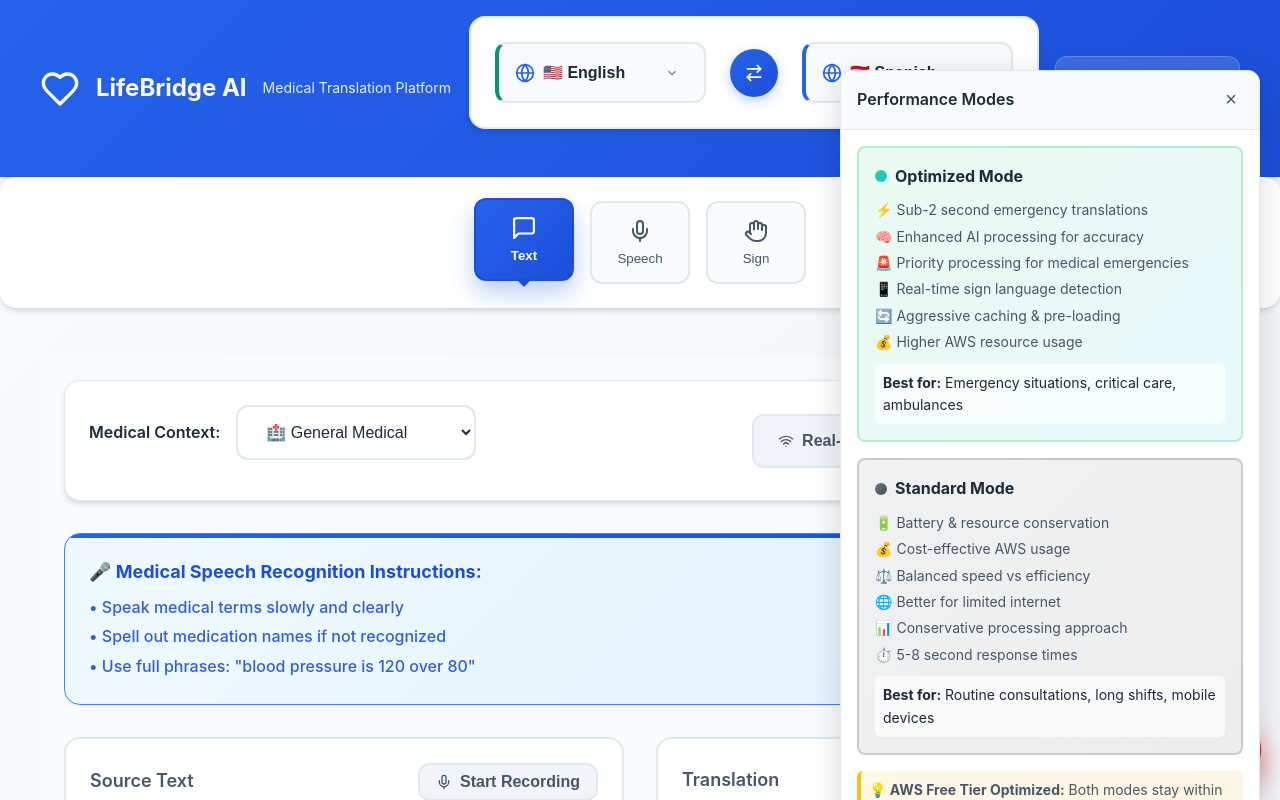
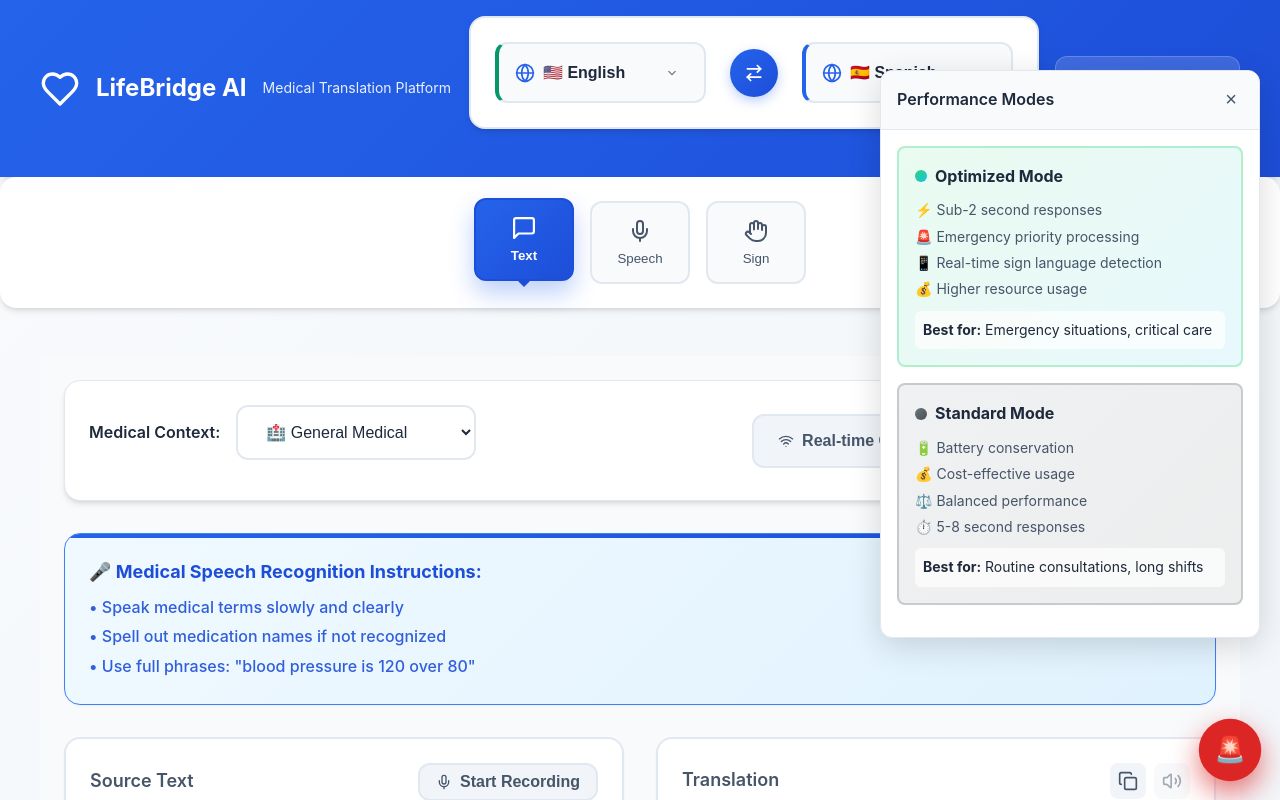
Before and after one commit to 20ns/LifeBridge, a React (Create React App) app in the folder frontend/: page / in a window 1280 px wide. Both pictures are taken after a click on the button 1209 px from the left and 88 px from the top of the page. Shown: the top 800 px of the page. Built offline with nearby package versions, Linux system fonts and the light colour scheme.

Commit message:
improving the UX design of the tool tip to match the website

```diff
--- a/frontend/src/App.css
+++ b/frontend/src/App.css
@@ -1375,7 +1375,7 @@ a:focus {
   position: fixed;
   top: 70px;
   right: 20px;
-  width: 420px;
+  width: 380px;
   background: white;
   border-radius: var(--radius-lg);
   box-shadow: 0 8px 32px rgba(0, 0, 0, 0.15);
@@ -1517,14 +1517,14 @@ a:focus {
 /* Responsive tooltip */
 @media (max-width: 768px) {
   .performance-tooltip {
-    width: 350px;
-    right: -50px;
+    width: 320px;
+    right: 10px;
   }
 }
 
 @media (max-width: 480px) {
   .performance-tooltip {
-    width: 300px;
-    right: -100px;
-  }
-}
+    width: 280px;
+    right: 10px;
+  }
+}
--- a/frontend/src/App.tsx
+++ b/frontend/src/App.tsx
@@ -18,26 +18,27 @@ function App() {
     setSourceLanguage(targetLanguage);
     setTargetLanguage(sourceLanguage);
   };
-
   useEffect(() => {
-    // This function will be called when a click happens anywhere on the page
-    const closeTooltip = () => {
-      setShowPerformanceTooltip(false);
+    const closeTooltip = (event: MouseEvent) => {
+      // Close tooltip if clicking outside of it and outside the info button
+      if (showPerformanceTooltip &&
+          tooltipRef.current &&
+          infoButtonRef.current &&
+          !tooltipRef.current.contains(event.target as Node) &&
+          !infoButtonRef.current.contains(event.target as Node)) {
+        setShowPerformanceTooltip(false);
+      }
     };
 
     if (showPerformanceTooltip) {
-      // Add the listener on the next tick to avoid capturing the click that opened the tooltip
-      const timerId = setTimeout(() => {
-        document.addEventListener('click', closeTooltip);
-      }, 0);
+      // Add listener immediately for better responsiveness
+      document.addEventListener('mousedown', closeTooltip);
 
-      // Cleanup: remove the listener when the component unmounts or the tooltip closes
       return () => {
-        clearTimeout(timerId);
-        document.removeEventListener('click', closeTooltip);
+        document.removeEventListener('mousedown', closeTooltip);
       };
     }
-  }, [showPerformanceTooltip]);  return (
+  }, [showPerformanceTooltip]);return (
     <div className="App">
       {/* Skip Links for Accessibility */}
       <div className="skip-links">
@@ -101,8 +102,7 @@ function App() {
             >
               ×
             </button>
-          </div>
-          <div className="tooltip-content">
+          </div>          <div className="tooltip-content">
             <div className="mode-comparison">
               <div className="mode-section optimized">
                 <div className="mode-title">
@@ -110,15 +110,13 @@ function App() {
                   <strong>Optimized Mode</strong>
                 </div>
                 <ul>
-                  <li>⚡ Sub-2 second emergency translations</li>
-                  <li>🧠 Enhanced AI processing for accuracy</li>
-                  <li>🚨 Priority processing for medical emergencies</li>
+                  <li>⚡ Sub-2 second responses</li>
+                  <li>🚨 Emergency priority processing</li>
                   <li>📱 Real-time sign language detection</li>
-                  <li>🔄 Aggressive caching & pre-loading</li>
-                  <li>💰 Higher AWS resource usage</li>
+                  <li>💰 Higher resource usage</li>
                 </ul>
                 <p className="mode-use-case">
-                  <strong>Best for:</strong> Emergency situations, critical care, ambulances
+                  <strong>Best for:</strong> Emergency situations, critical care
                 </p>
               </div>
 
@@ -128,21 +126,15 @@ function App() {
                   <strong>Standard Mode</strong>
                 </div>
                 <ul>
-                  <li>🔋 Battery & resource conservation</li>
-                  <li>💰 Cost-effective AWS usage</li>
-                  <li>⚖️ Balanced speed vs efficiency</li>
-                  <li>🌐 Better for limited internet</li>
-                  <li>📊 Conservative processing approach</li>
-                  <li>⏱️ 5-8 second response times</li>
+                  <li>🔋 Battery conservation</li>
+                  <li>💰 Cost-effective usage</li>
+                  <li>⚖️ Balanced performance</li>
+                  <li>⏱️ 5-8 second responses</li>
                 </ul>
                 <p className="mode-use-case">
-                  <strong>Best for:</strong> Routine consultations, long shifts, mobile devices
+                  <strong>Best for:</strong> Routine consultations, long shifts
                 </p>
               </div>
-            </div>
-
-            <div className="aws-info">
-              <p><strong>💡 AWS Free Tier Optimized:</strong> Both modes stay within 12-month free tier limits</p>
             </div>
           </div>
         </div>
```
